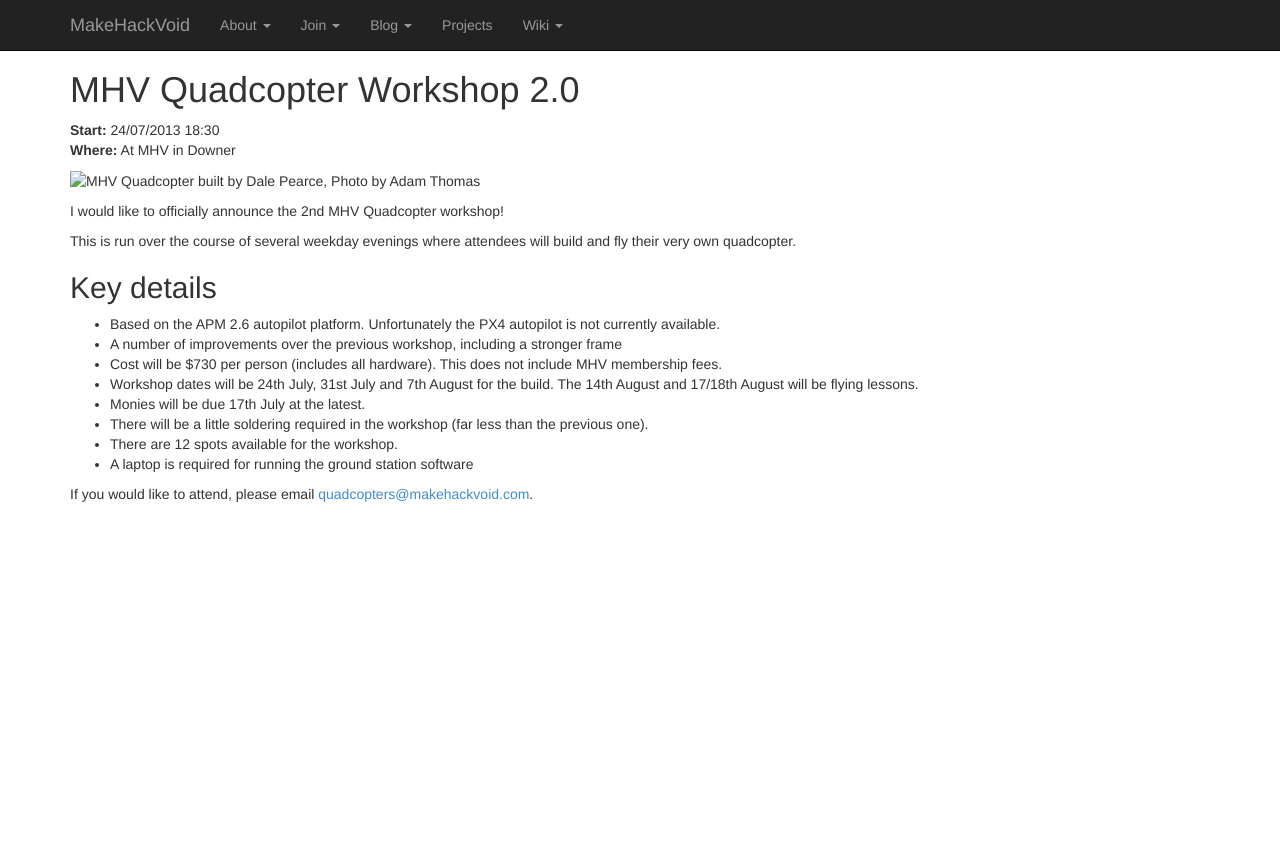
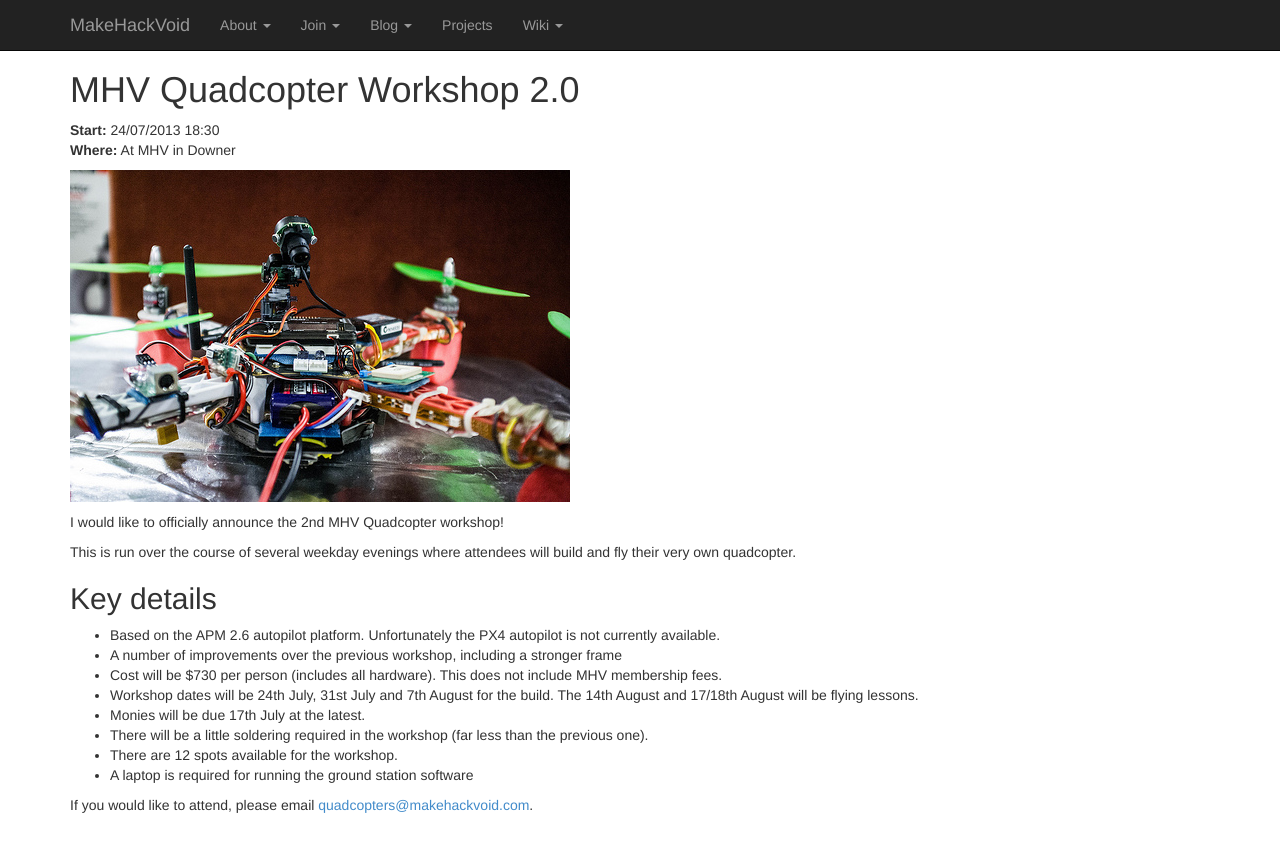
Before and after one commit to makehackvoid/makehackvoid.com, a Jekyll site: the page built from _posts/news/2013-06-25-mhv-quadcopter-workshop-2.md, in a window 1280 px wide. Shown: the top 852 px of the page. Built offline with Jekyll 4.4.1, drawn with Linux system fonts in a browser that asks for light colours.

Commit message:
correct image url

```diff
--- a/_posts/news/2013-06-25-mhv-quadcopter-workshop-2.md
+++ b/_posts/news/2013-06-25-mhv-quadcopter-workshop-2.md
@@ -5,7 +5,7 @@ title: MHV Quadcopter Workshop 2.0
 **Start:** 24/07/2013 18:30<br>
 **Where:** At MHV in Downer
 
-![MHV Quadcopter built by Dale Pearce, Photo by Adam Thomas](assets/news/2013-06-25-mhv-quadcopter-workshop-2/9016546276_8763c97594.jpg "MHV Quadcopter built by Dale Pearce, Photo by Adam Thomas")
+![MHV Quadcopter built by Dale Pearce, Photo by Adam Thomas](/assets/news/2013-06-25-mhv-quadcopter-workshop-2/9016546276_8763c97594.jpg "MHV Quadcopter built by Dale Pearce, Photo by Adam Thomas")
 
 I would like to officially announce the 2nd MHV Quadcopter workshop!
 
```
